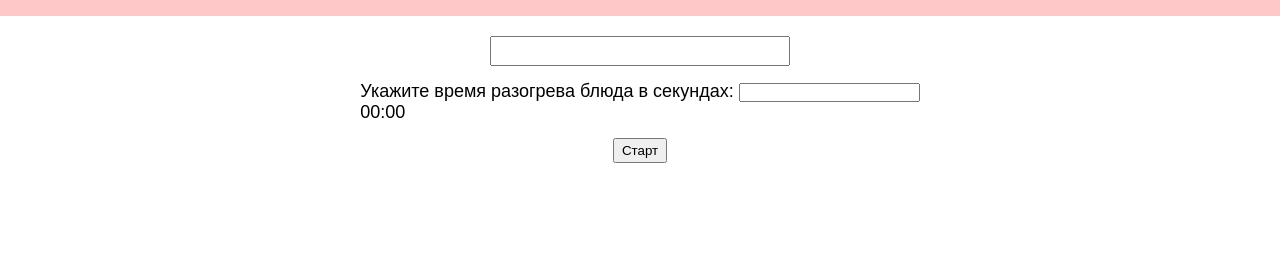
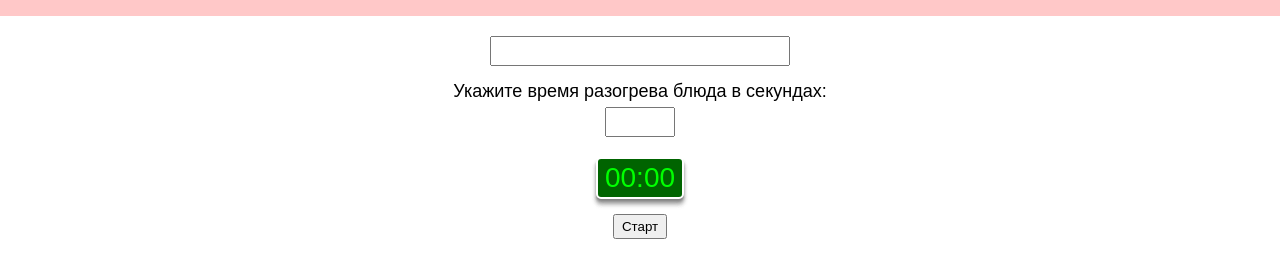
Before and after one commit to Vladislav-1/Timer_for_warming_up_dishes, a plain HTML site: page index.html in a window 1280 px wide. Shown: the part 64-342 px from the top of the page. Drawn offline with Linux system fonts and the light colour scheme.

Commit message:
Update style.css

```diff
--- a/css/style.css
+++ b/css/style.css
@@ -27,7 +27,7 @@ html {
 
 .main {
   width: 100vw;
-  height: 25vh;
+  height: 50vh;
   display: flex;
   flex-direction: column;
   justify-content: flex-start;
@@ -35,8 +35,18 @@ html {
   gap: 15px;
 }
 
-.main__select {
+.main__selectBox {
+  display: flex;
+  flex-direction: column;
+  justify-content: center;
+  align-items: center;
+  gap: 5px;
+}
+
+#main__select {
   height: 30px;
+  width: 70px;
+  text-align: center;
 }
 
 .main__select:hover {
@@ -45,6 +55,20 @@ html {
 
 .main__option {
   height: 30px;
+}
+
+.main__timer {
+  margin-top: 15px;
+  font-size: 28px;
+  background-color: rgba(0, 100, 0, 1);
+  color: rgba(0, 255, 0, 1);
+  padding: 3px 7px;
+  border-radius: 5px;
+  border: 2px solid rgba(255, 255, 255, 1);
+  box-shadow: 0px 1px 0px rgba(100, 100, 100, 0.2),
+    0px 2px 1px rgba(100, 100, 100, 0.2), 0px 3px 2px rgba(100, 100, 100, 0.2),
+    0px 4px 3px rgba(100, 100, 100, 0.2), 0px 5px 4px rgba(100, 100, 100, 0.2),
+    0px 5px 4px rgba(100, 100, 100, 0.2), 0px 6px 5px rgba(100, 100, 100, 0.2);
 }
 
 .main__button {
@@ -63,3 +87,23 @@ html {
   color: rgba(170, 50, 50, 1);
   margin-top: 20px;
 }
+
+.showTime {
+  width: 100vw;
+  text-align: center;
+  margin-top: 20px;
+}
+
+.buttonBox {
+  width: 100vw;
+  text-align: center;
+  margin-top: 20px;
+}
+
+.buttonStart {
+  padding: 3px 7px;
+}
+
+.buttonStart:hover {
+  cursor: pointer;
+}
```
